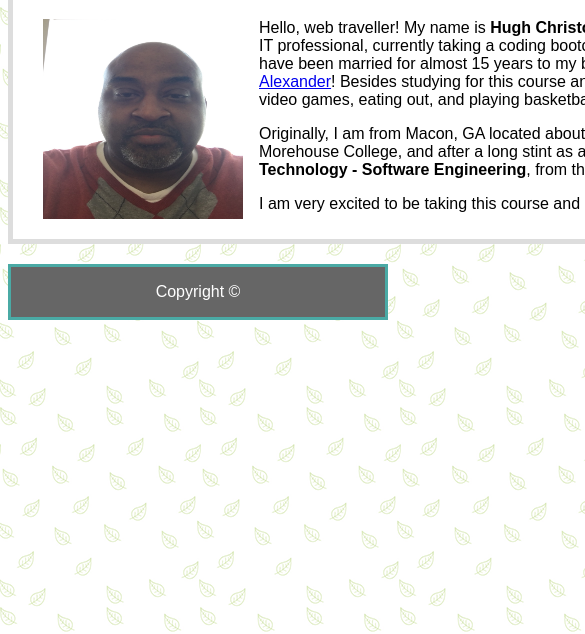
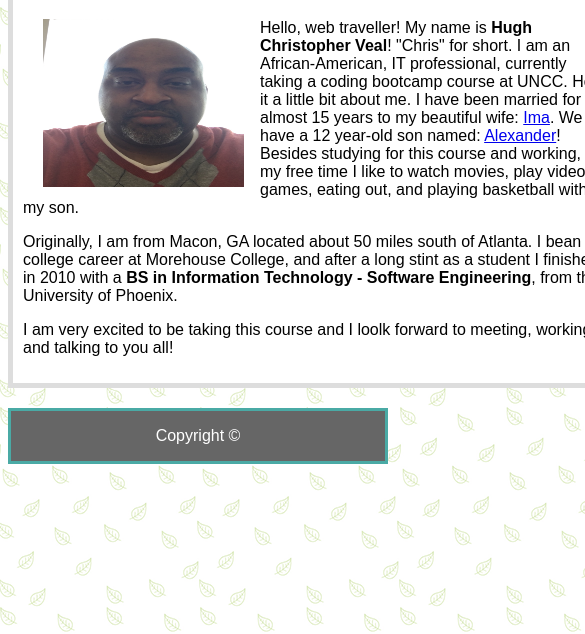
Before and after one commit to hcv4027/Responsive-Portfolio, a plain HTML site: page index.html in a window 390 px wide. Shown: the part 210-844 px from the top of the page, 585 px wide, since content can reach past the window. Drawn offline with Linux system fonts and the light colour scheme.

Commit message:
Updated css with media queries

```diff
--- a/assets/css/style.css
+++ b/assets/css/style.css
@@ -56,7 +56,7 @@ body{
     width: 100%;
     margin-top: 20px;
     margin-bottom: 20px;
-     padding: 10px;
+    padding: 10px;
 
 }
 
@@ -104,3 +104,35 @@ input[name=message], select{
     height: 150px;
     padding: 20px;
 }
+
+/* MEDIA QUERIES */
+
+@media screen and (max-width: 980px){
+    #aboutme{
+        /* border: 5px solid #ddd;
+        background-color: #fff; */
+        width: 585px;
+        /* margin-top: 20px;
+        margin-bottom: 20px;
+        padding: 10px; */
+
+    }
+    p img{
+        /* float:left;
+        padding-left: 20px; */
+        width: 201px;
+        height: 168px;
+        /* padding-right: 16px; */
+    }
+}
+@media screen and (max-width: 768px){
+    #content{
+        background-color: yellow;
+    }
+}
+
+@media screen and (max-width: 640px){
+    #content{
+        background-color: orange;
+    }
+}
```
Also changed, not shown: portfolio.html (+1 -1 lines), contact.html (renamed from rcontact.html).
